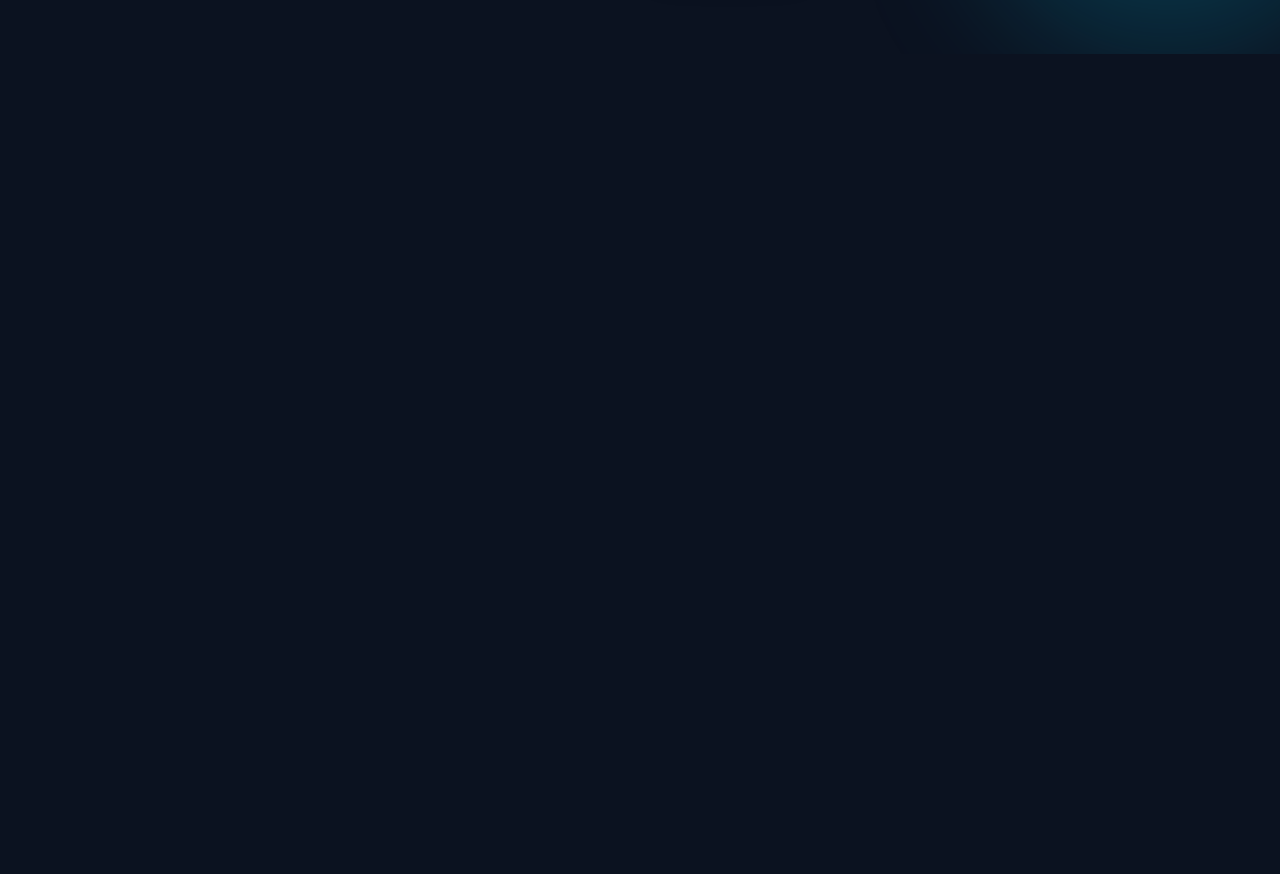
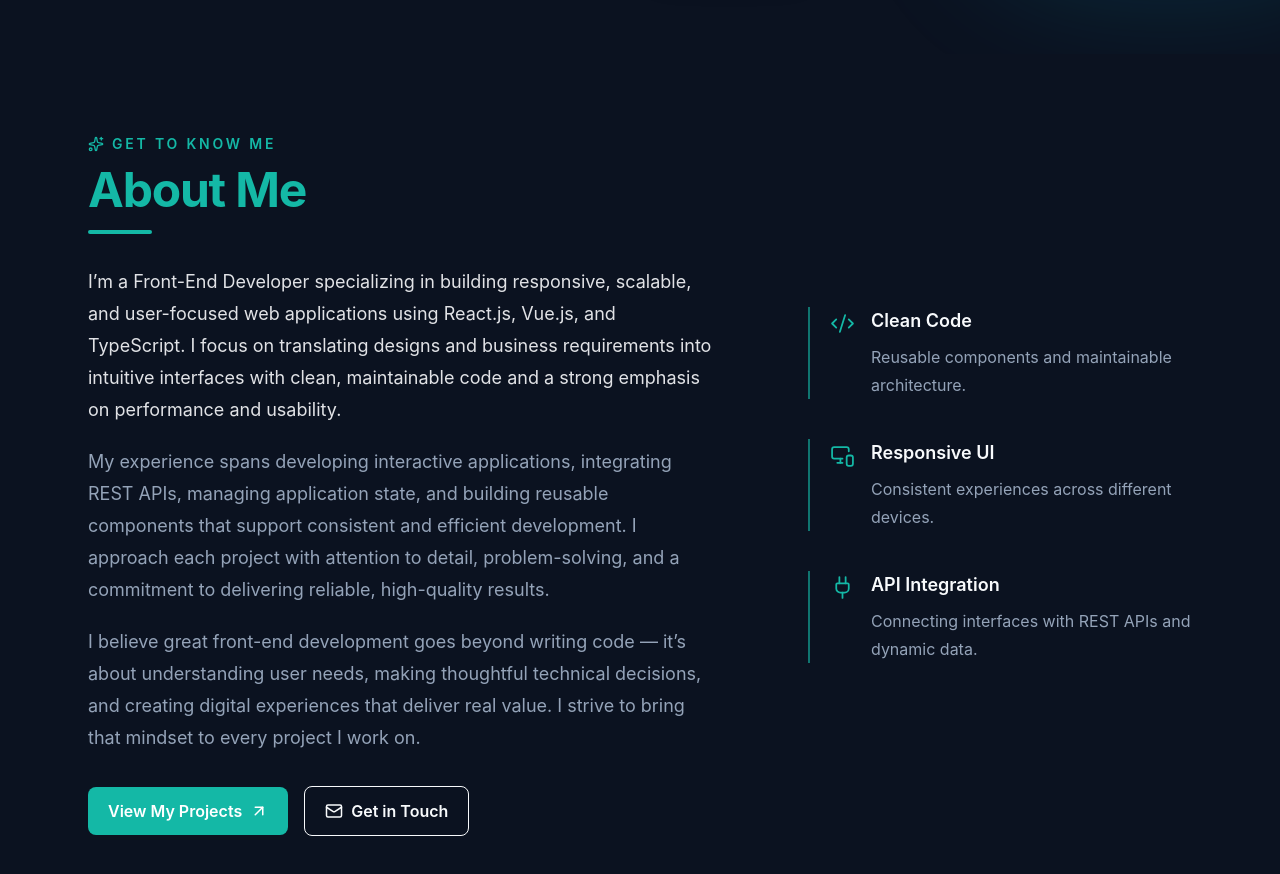
Before and after one commit to walaaosamamoh/my-portfolio, a React (Vite) app: page / in a window 1280 px wide. Shown: the part 700-1574 px from the top of the page. Before the commit the page ends 800 px from the top, so only its background shows below. Built offline with nearby package versions, Linux system fonts and the light colour scheme.

Commit message:
feat: enhance About section with personal introduction and professional highlights

```diff
--- a/src/components/sections/About.tsx
+++ b/src/components/sections/About.tsx
@@ -1,9 +1,138 @@
-import React from 'react'
+import {
+  Code2,
+  MonitorSmartphone,
+  Plug,
+  ArrowUpRight,
+  Mail,
+  Sparkles,
+} from "lucide-react";
+
+const highlights = [
+  {
+    icon: Code2,
+    title: "Clean Code",
+    description: "Reusable components and maintainable architecture.",
+  },
+  {
+    icon: MonitorSmartphone,
+    title: "Responsive UI",
+    description: "Consistent experiences across different devices.",
+  },
+  {
+    icon: Plug,
+    title: "API Integration",
+    description: "Connecting interfaces with REST APIs and dynamic data.",
+  },
+];
 
 export default function About() {
   return (
-    <div>
+    <section
+      id="about"
+      className="relative scroll-mt-20 overflow-hidden py-20"
+    >
+      {/* Background decoration */}
+      <div
+        aria-hidden="true"
+        className="pointer-events-none absolute -left-40 top-20 h-80 w-80 rounded-full"
+      />
 
-    </div>
-  )
+      <div className="container relative mx-auto grid max-w-6xl items-center gap-12 px-6 lg:grid-cols-[1.2fr_0.8fr] lg:gap-16">
+        {/* About content */}
+        <div>
+          {/* Section heading */}
+          <div className="mb-8">
+            <p className="mb-3 flex items-center gap-2 text-sm font-semibold uppercase tracking-[0.2em] text-primary">
+              <Sparkles size={16} />
+              Get to know me
+            </p>
+
+            <h2 className="text-3xl font-bold tracking-tight text-primary sm:text-4xl lg:text-5xl">
+              About Me
+            </h2>
+
+            <div className="mt-4 h-1 w-16 rounded-full bg-primary" />
+          </div>
+
+          {/* About text */}
+          <div className="space-y-5">
+            <p className="text-base leading-8 text-text/90 sm:text-lg">
+              I’m a Front-End Developer specializing in building responsive,
+              scalable, and user-focused web applications using React.js,
+              Vue.js, and TypeScript. I focus on translating designs and
+              business requirements into intuitive interfaces with clean,
+              maintainable code and a strong emphasis on performance and
+              usability.
+            </p>
+
+            <p className="text-base leading-8 text-text-secondary sm:text-lg">
+              My experience spans developing interactive applications,
+              integrating REST APIs, managing application state, and building
+              reusable components that support consistent and efficient
+              development. I approach each project with attention to detail,
+              problem-solving, and a commitment to delivering reliable,
+              high-quality results.
+            </p>
+
+            <p className="text-base leading-8 text-text-secondary sm:text-lg">
+              I believe great front-end development goes beyond writing code —
+              it’s about understanding user needs, making thoughtful technical
+              decisions, and creating digital experiences that deliver real
+              value. I strive to bring that mindset to every project I work on.
+            </p>
+          </div>
+
+          {/* Call to action */}
+          <div className="flex flex-wrap items-center gap-4 pt-8">
+            <a
+              href="#projects"
+              className="group inline-flex items-center gap-2 rounded-lg bg-primary px-5 py-3 font-semibold text-white transition hover:opacity-90"
+            >
+              View My Projects
+              <ArrowUpRight
+                size={18}
+                className="transition-transform group-hover:-translate-y-0.5 group-hover:translate-x-0.5"
+              />
+            </a>
+
+            <a
+              href="#contact"
+              className="inline-flex items-center gap-2 rounded-lg border border-border px-5 py-3 font-semibold text-text transition hover:border-primary hover:text-primary"
+            >
+              <Mail size={18} />
+              Get in Touch
+            </a>
+          </div>
+        </div>
+
+        {/* Professional highlights */}
+        <div className="flex flex-col justify-center gap-10 lg:pl-8">
+          {highlights.map((highlight) => {
+            const Icon = highlight.icon;
+
+            return (
+              <div
+                key={highlight.title}
+                className="flex items-start gap-4 border-l-2 border-primary/60 pl-5 transition-colors hover:border-primary"
+              >
+                <div className="mt-1 shrink-0 text-primary">
+                  <Icon size={25} strokeWidth={1.7} />
+                </div>
+
+                <div>
+                  <h3 className="mb-2 text-lg font-semibold text-text">
+                    {highlight.title}
+                  </h3>
+
+                  <p className="max-w-sm text-sm leading-7 text-text-secondary sm:text-base">
+                    {highlight.description}
+                  </p>
+                </div>
+              </div>
+            );
+          })}
+        </div>
+      </div>
+    </section>
+  );
 }
--- a/src/components/sections/Hero.tsx
+++ b/src/components/sections/Hero.tsx
@@ -21,7 +21,7 @@ export default function Hero() {
       />
       <div
         aria-hidden
-        className="pointer-events-none absolute -right-20 bottom-0 h-90 w-96 rounded-full bg-cyan-500/20 blur-3xl"
+        className="pointer-events-none absolute -right-20 bottom-20 h-60 w-96 rounded-full bg-cyan-500/20 blur-3xl"
       />
 
       <div className="container relative mx-auto grid max-w-6xl items-center gap-16 px-6 md:grid-cols-2">
```
